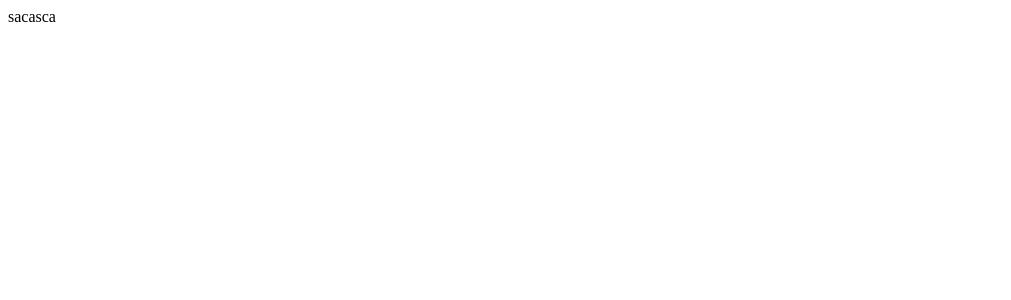
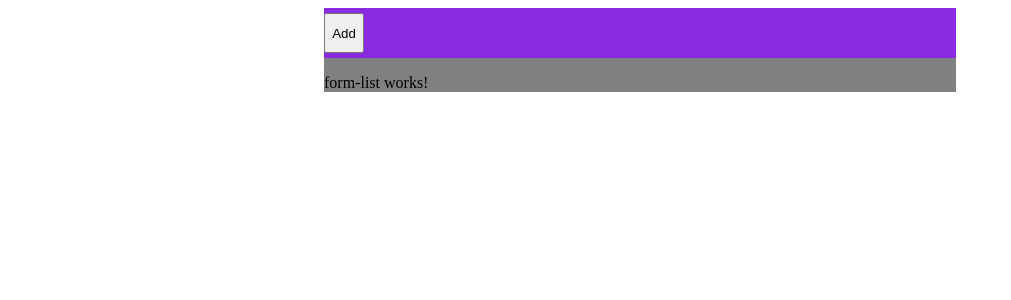
Before and after one commit to pawelrosikrosinski/forms-old-recruitment-task, an Angular app in the folder angular/forms-frontend/: page / in a window 1280 px wide. Shown: the top 300 px of the page, without its empty margins (0-1011 px from the left). Built offline with nearby package versions, Linux system fonts and the light colour scheme.

Commit message:
Basic layout and components.

```diff
--- /dev/null
+++ b/angular/forms-frontend/src/app/add-icon/add-icon.component.css
@@ -0,0 +1,8 @@
+.button{
+    height:80%;
+    position:relative;
+    top:50%;
+    transform:translate(0%, -50%);
+    aspect-ratio: 1/1;
+
+}
--- /dev/null
+++ b/angular/forms-frontend/src/app/add-icon/add-icon.component.ts
@@ -0,0 +1,18 @@
+import { Component } from '@angular/core';
+import { CommonModule } from '@angular/common';
+
+@Component({
+  selector: 'app-add-icon',
+  standalone: true,
+  imports: [CommonModule],
+  template: `
+
+      <button class="button">Add</button>
+
+
+      `,
+  styleUrls: ['./add-icon.component.css']
+})
+export class AddIconComponent {
+
+}
--- a/angular/forms-frontend/src/app/app.component.ts
+++ b/angular/forms-frontend/src/app/app.component.ts
@@ -2,8 +2,9 @@ import { Component } from '@angular/core';
 
 @Component({
   selector: 'app-root',
-  template: "<div>sacasca</div>",
-  //styleUrls: ['./app.component.css']
+  //imports:[],
+  template: "<app-bar></app-bar><app-form-list></app-form-list>",
+  styleUrls: ['./app.component.css']
 })
 export class AppComponent {
   title = 'forms-frontend';
--- a/angular/forms-frontend/src/app/app.module.ts
+++ b/angular/forms-frontend/src/app/app.module.ts
@@ -2,13 +2,16 @@ import { NgModule } from '@angular/core';
 import { BrowserModule } from '@angular/platform-browser';
 
 import { AppComponent } from './app.component';
-
+import { BarComponent } from './bar/bar.component';
+import { AddIconComponent } from './add-icon/add-icon.component';
+import { FormListComponent } from './form-list/form-list.component';
 @NgModule({
   declarations: [
     AppComponent
+
   ],
   imports: [
-    BrowserModule
+    BrowserModule, BarComponent, AddIconComponent, FormListComponent
   ],
   providers: [],
   bootstrap: [AppComponent]
--- /dev/null
+++ b/angular/forms-frontend/src/app/bar/bar.component.css
@@ -0,0 +1,8 @@
+.bar{
+
+    width:100%;
+    height: 50px;
+    background-color: blueviolet;
+    justify-content: flex-start;
+
+}
--- /dev/null
+++ b/angular/forms-frontend/src/app/bar/bar.component.ts
@@ -0,0 +1,18 @@
+import { Component } from '@angular/core';
+import { CommonModule } from '@angular/common';
+import { AddIconComponent } from '../add-icon/add-icon.component';
+
+@Component({
+  selector: 'app-bar',
+  standalone: true,
+  imports: [CommonModule, AddIconComponent],
+  template: `
+    <div class="bar">
+      <app-add-icon></app-add-icon>
+    </div>
+  `,
+  styleUrls: ['./bar.component.css']
+})
+export class BarComponent {
+
+}
--- /dev/null
+++ b/angular/forms-frontend/src/app/form-list/form-list.component.ts
@@ -0,0 +1,17 @@
+import { Component } from '@angular/core';
+import { CommonModule } from '@angular/common';
+
+@Component({
+  selector: 'app-form-list',
+  standalone: true,
+  imports: [CommonModule],
+  template: `
+    <p>
+      form-list works!
+    </p>
+  `,
+  styleUrls: ['./form-list.component.css']
+})
+export class FormListComponent {
+
+}
--- a/angular/forms-frontend/src/index.html
+++ b/angular/forms-frontend/src/index.html
@@ -8,6 +8,8 @@
   <link href="favicon.ico" rel="icon" type="image/x-icon">
 </head>
 <body>
+<div class="background">
 <app-root></app-root>
+</div>
 </body>
 </html>
--- a/angular/forms-frontend/src/styles.css
+++ b/angular/forms-frontend/src/styles.css
@@ -1 +1,9 @@
-/* You can add global styles to this file, and also import other style files */
+.background {
+
+    width:50%;
+
+    left:50%;
+    transform:translate(50%, 0%);
+    background-color: gray;
+
+}
```
Also changed, not shown: angular/forms-frontend/src/app/form-list-post/form-list-post.component.ts (added, +17 -0 lines), angular/forms-frontend/src/app/form-list-post/form-list-post.component.css (added), angular/forms-frontend/src/app/form-list/form-list.component.css (added), 1 other file (tests, documents, lock files or other folders).
